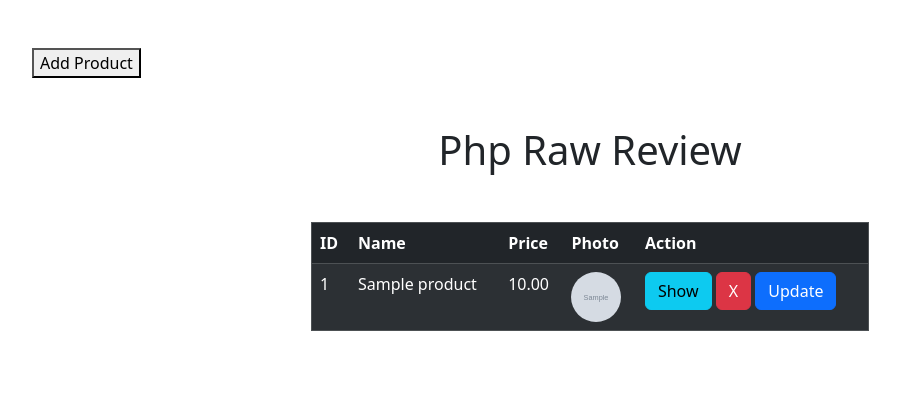
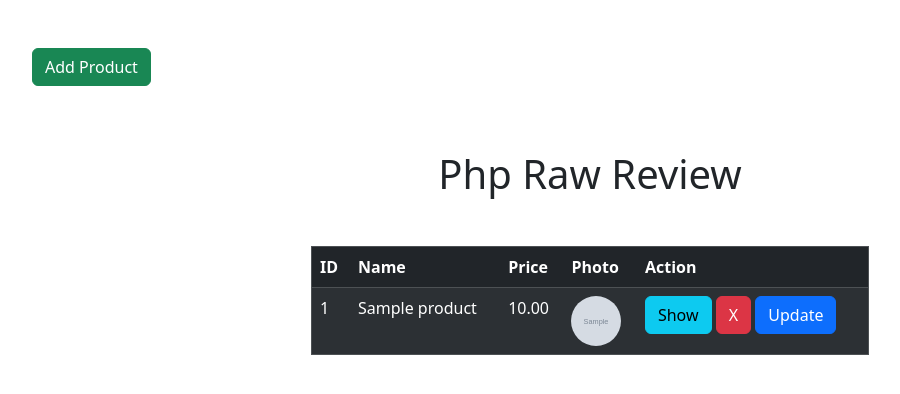
Before and after one commit to razib-cloud/raw-php, a PHP site: page / in a window 1280 px wide. Shown: the top 394 px of the page, without its empty margins (50-950 px from the left). Run offline with PHP 8.4, Linux system fonts and the light colour scheme; tables that the repository leaves empty hold one stand-in row (values such as "Sample post"); grey boxes marked "Sample" are stand-in pictures.

Commit message:
add product

```diff
--- a/crud.php
+++ b/crud.php
@@ -39,7 +39,9 @@ class Crud
 
 
     public function update() {}
+
     public function show() {}
+
     public function delete($id)
     {
         global $db;
--- a/index.php
+++ b/index.php
@@ -5,7 +5,7 @@ include_once "./db.php";
 $crudsdata = new Crud();
 $fetchproducts = $crudsdata->index();
 if (isset($_POST['BtnDelete'])) {
-    $id=$_POST['id'];
+    $id = $_POST['id'];
     $crudsdata->delete($id);
 }
 
@@ -17,7 +17,7 @@ if (isset($_POST['BtnDelete'])) {
 <head>
     <meta charset="UTF-8">
     <meta name="viewport" content="width=device-width, initial-scale=1.0">
-    <title>php raw practice</title>
+    <title>PHP RAW</title>
     <link href="https://cdn.jsdelivr.net/npm/bootstrap@5.3.3/dist/css/bootstrap.min.css" rel="stylesheet">
 </head>
 
@@ -25,8 +25,7 @@ if (isset($_POST['BtnDelete'])) {
 
 
     <div class="container mt-5">
-<button>Add Product</button>
-
+        <a href="create.php" class="btn btn-success mb-3"> Add Product</a>
         <h1 class="text-center my-5">Php Raw Review</h1>
 
         <table class="table table-hover table-dark table-striped w-50 mx-auto" border="1">
@@ -47,7 +46,7 @@ if (isset($_POST['BtnDelete'])) {
                     // echo "<pre>";
                     // print_r($product);
                     // echo "</pre>";
-                $image=$product['photo']??$product['photo'];
+                    $image = $product['photo'] ?? $product['photo'];
                     echo <<<razib
                 <tr>
                     <td>$product[id]</td>
```
Also changed, not shown: create.php (+7 -11 lines), img/burgers fries-img7.jpg (added). Lines whose indentation alone changed are shown as unchanged.
